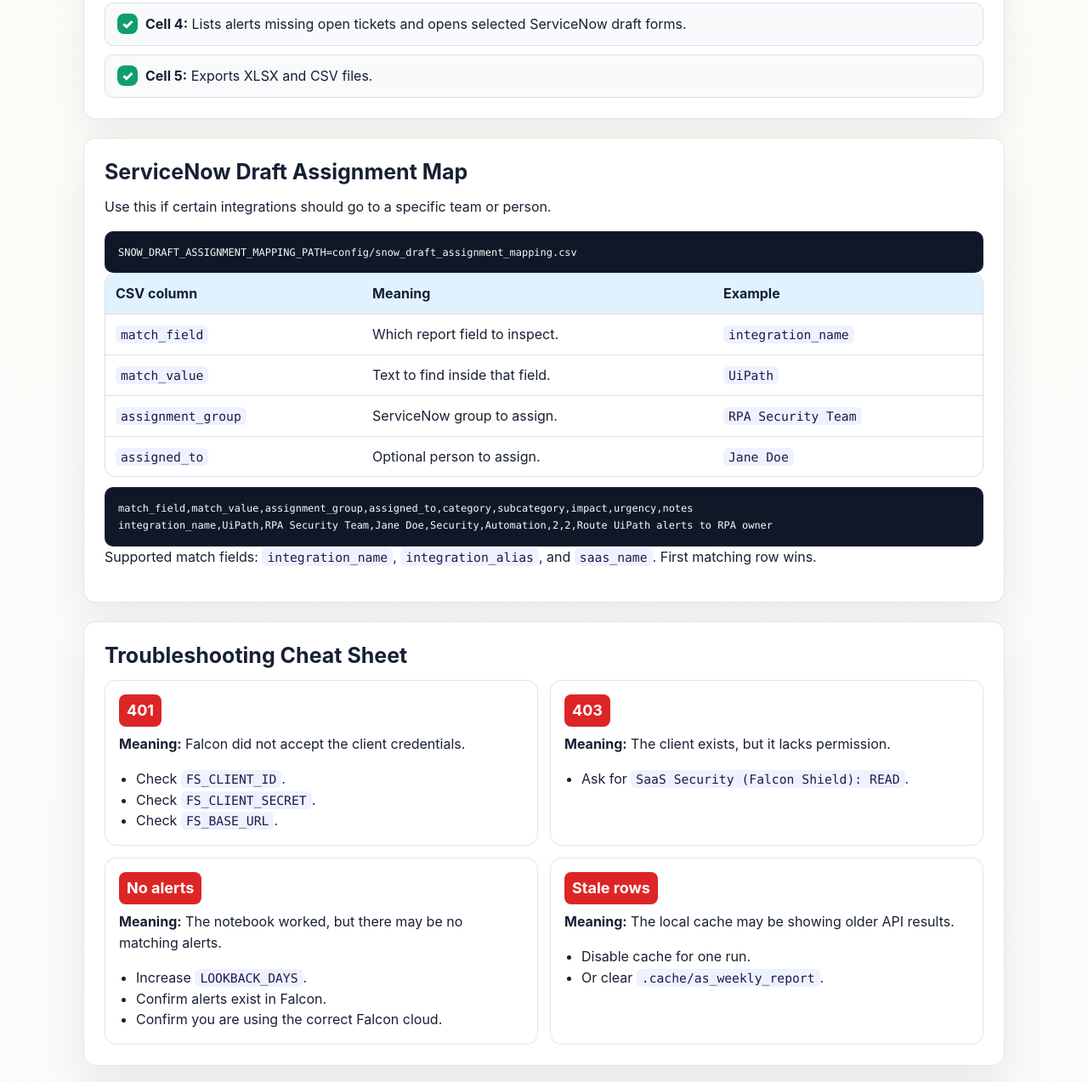
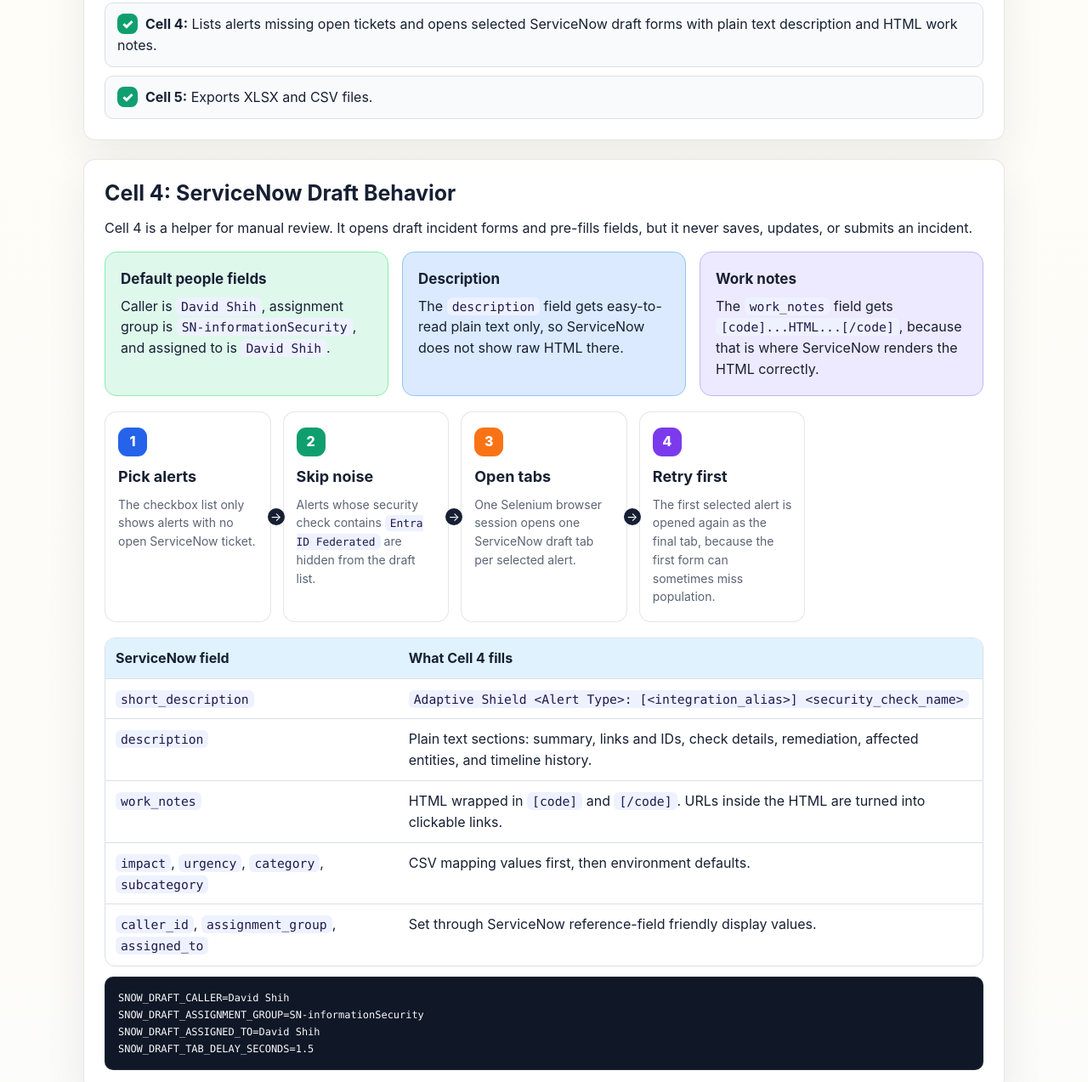
Before and after one commit to davidshih/aer, a plain HTML site: page as/docs/as_weekly_report_falcon_saas_security.html in a window 1280 px wide. Shown: the part 2569-3842 px from the top of the page at 85% size. Drawn offline with Linux system fonts and the light colour scheme.

Commit message:
Update Falcon weekly report HTML guide

```diff
--- a/as/docs/as_weekly_report_falcon_saas_security.html
+++ b/as/docs/as_weekly_report_falcon_saas_security.html
@@ -525,9 +525,87 @@ FS_CLIENT_SECRET=your_client_secret</code></pre>
         <li><strong>Cell 1:</strong> Loads <code>.env</code>, reads Falcon settings, and prepares helper functions.</li>
         <li><strong>Cell 2:</strong> Gets alerts, security check details, affected resources, ServiceNow mappings, and quality checks.</li>
         <li><strong>Cell 3:</strong> Shows the alert UI with optional ServiceNow ticket context.</li>
-        <li><strong>Cell 4:</strong> Lists alerts missing open tickets and opens selected ServiceNow draft forms.</li>
+        <li><strong>Cell 4:</strong> Lists alerts missing open tickets and opens selected ServiceNow draft forms with plain text description and HTML work notes.</li>
         <li><strong>Cell 5:</strong> Exports XLSX and CSV files.</li>
       </ul>
+    </section>
+
+    <section class="section panel">
+      <h2>Cell 4: ServiceNow Draft Behavior</h2>
+      <p>Cell 4 is a helper for manual review. It opens draft incident forms and pre-fills fields, but it never saves, updates, or submits an incident.</p>
+      <div class="grid-3" style="margin-top: 16px;">
+        <div class="mini-card green">
+          <strong>Default people fields</strong>
+          Caller is <code>David Shih</code>, assignment group is <code>SN-informationSecurity</code>, and assigned to is <code>David Shih</code>.
+        </div>
+        <div class="mini-card blue">
+          <strong>Description</strong>
+          The <code>description</code> field gets easy-to-read plain text only, so ServiceNow does not show raw HTML there.
+        </div>
+        <div class="mini-card purple">
+          <strong>Work notes</strong>
+          The <code>work_notes</code> field gets <code>[code]...HTML...[/code]</code>, because that is where ServiceNow renders the HTML correctly.
+        </div>
+      </div>
+
+      <div class="flow" style="margin-top: 18px;" aria-label="ServiceNow draft tab workflow">
+        <div class="step">
+          <div class="num">1</div>
+          <h3>Pick alerts</h3>
+          <p>The checkbox list only shows alerts with no open ServiceNow ticket.</p>
+        </div>
+        <div class="step">
+          <div class="num">2</div>
+          <h3>Skip noise</h3>
+          <p>Alerts whose security check contains <code>Entra ID Federated</code> are hidden from the draft list.</p>
+        </div>
+        <div class="step">
+          <div class="num">3</div>
+          <h3>Open tabs</h3>
+          <p>One Selenium browser session opens one ServiceNow draft tab per selected alert.</p>
+        </div>
+        <div class="step">
+          <div class="num">4</div>
+          <h3>Retry first</h3>
+          <p>The first selected alert is opened again as the final tab, because the first form can sometimes miss population.</p>
+        </div>
+      </div>
+
+      <table style="margin-top: 18px;">
+        <thead>
+          <tr>
+            <th>ServiceNow field</th>
+            <th>What Cell 4 fills</th>
+          </tr>
+        </thead>
+        <tbody>
+          <tr>
+            <td><code>short_description</code></td>
+            <td><code>Adaptive Shield &lt;Alert Type&gt;: [&lt;integration_alias&gt;] &lt;security_check_name&gt;</code></td>
+          </tr>
+          <tr>
+            <td><code>description</code></td>
+            <td>Plain text sections: summary, links and IDs, check details, remediation, affected entities, and timeline history.</td>
+          </tr>
+          <tr>
+            <td><code>work_notes</code></td>
+            <td>HTML wrapped in <code>[code]</code> and <code>[/code]</code>. URLs inside the HTML are turned into clickable links.</td>
+          </tr>
+          <tr>
+            <td><code>impact</code>, <code>urgency</code>, <code>category</code>, <code>subcategory</code></td>
+            <td>CSV mapping values first, then environment defaults.</td>
+          </tr>
+          <tr>
+            <td><code>caller_id</code>, <code>assignment_group</code>, <code>assigned_to</code></td>
+            <td>Set through ServiceNow reference-field friendly display values.</td>
+          </tr>
+        </tbody>
+      </table>
+
+      <pre><code>SNOW_DRAFT_CALLER=David Shih
+SNOW_DRAFT_ASSIGNMENT_GROUP=SN-informationSecurity
+SNOW_DRAFT_ASSIGNED_TO=David Shih
+SNOW_DRAFT_TAB_DELAY_SECONDS=1.5</code></pre>
     </section>
 
     <section class="section panel">
```
